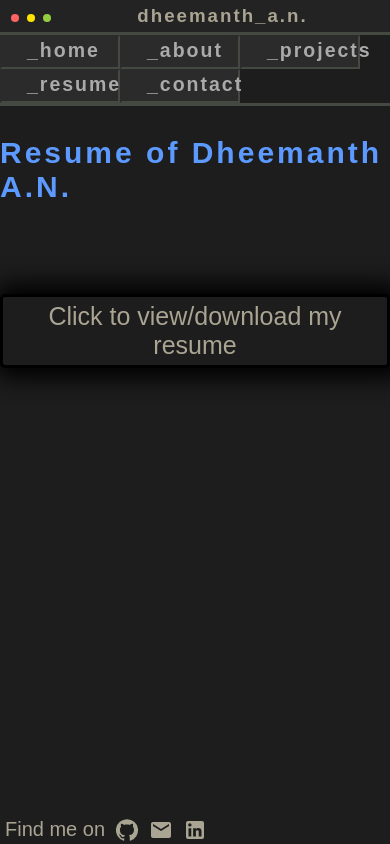
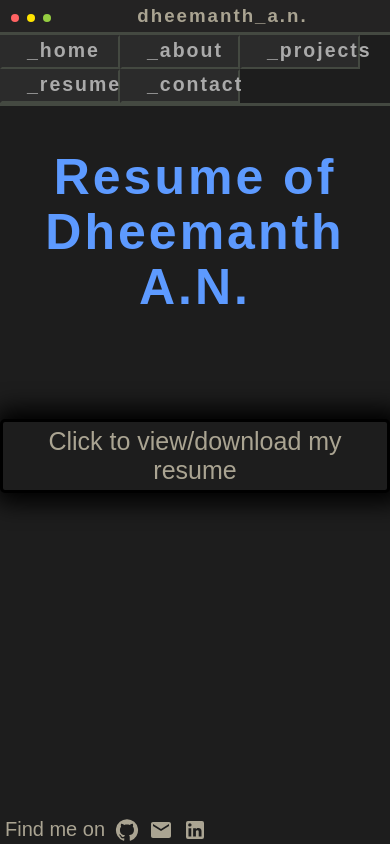
Before and after one commit to dheesimha/portfolio, a React (Create React App) app: page /resume in a window 390 px wide. Built offline with nearby package versions, Linux system fonts and the light colour scheme; a web font is replaced by a local one.

Commit message:
Complete about page

```diff
--- a/src/components/ResumePage/Resume.css
+++ b/src/components/ResumePage/Resume.css
@@ -22,7 +22,6 @@
 
 @media screen and (max-width: 800px) {
   .resume-section {
-    /* border: 2px solid green;  */
     height: max-content;
   }
   .resume-mobile {
@@ -51,7 +50,11 @@
   }
 
   .resumeTitle {
-    font-size: 30px;
+    font-size: 50px;
     margin-top: 30px;
+    line-height: 55px;
+    padding: 14px;
+    /* justify-content: center; */
+    text-align: center;
   }
 }
```
